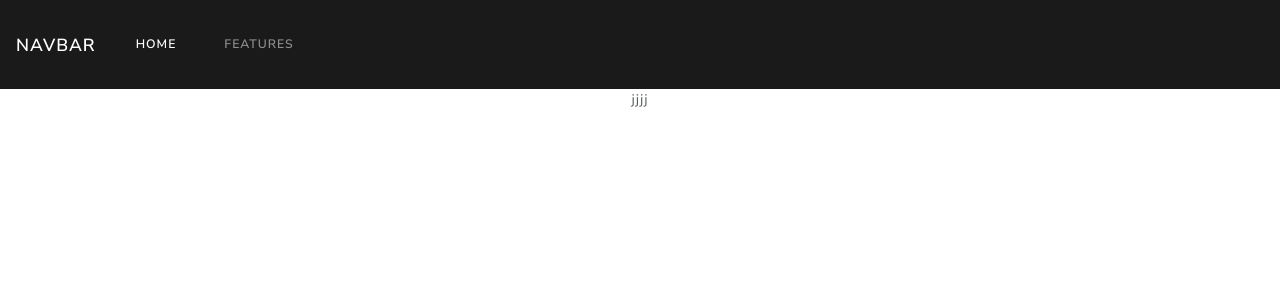
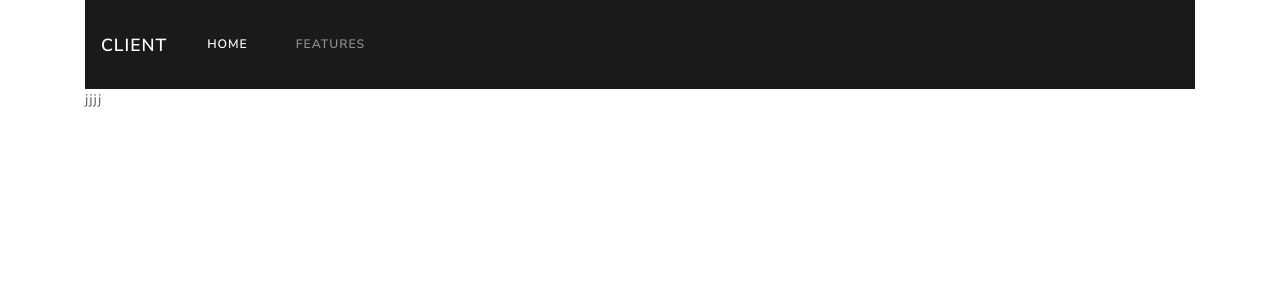
Before and after one commit to nadeeraka/react-firebase-expensify, a React (Create React App) app: page / in a window 1280 px wide. Shown: the top 300 px of the page. Built offline with nearby package versions, Linux system fonts and the light colour scheme.

Commit message:
router added

```diff
--- a/src/App.js
+++ b/src/App.js
@@ -2,13 +2,16 @@
 import "./App.css";
 import "bootswatch/dist/lux/bootstrap.css";
 import NavBar from "./components/layouts/Navbar";
+import { BrowserRouter as Router, Switch, Route } from "react-router-dom";
 
 function App() {
   return (
-    <div className="App">
-      <NavBar />
-      <p>jjjj</p>
-    </div>
+    <Router>
+      <div className="container">
+        <NavBar />
+        <p>jjjj</p>
+      </div>
+    </Router>
   );
 }
 
--- a/src/components/layouts/Navbar.js
+++ b/src/components/layouts/Navbar.js
@@ -1,13 +1,14 @@
 import React, { Component } from "react";
-
+import { Link } from "react-router-dom";
 class Navbar extends Component {
   render() {
     return (
       <div>
         <nav className="navbar navbar-expand-lg navbar-dark bg-primary">
-          <a className="navbar-brand" href="#">
-            Navbar
-          </a>
+          <Link className="navbar-brand" to="/">
+            Client
+          </Link>
+
           <button
             className="navbar-toggler"
             type="button"
```
